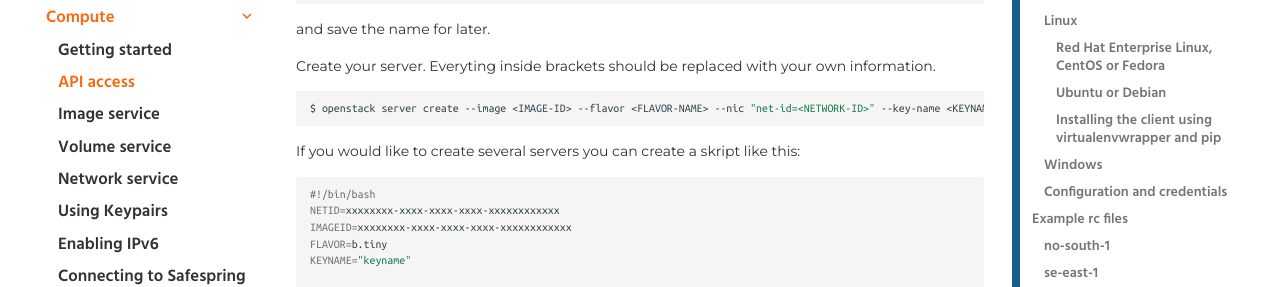
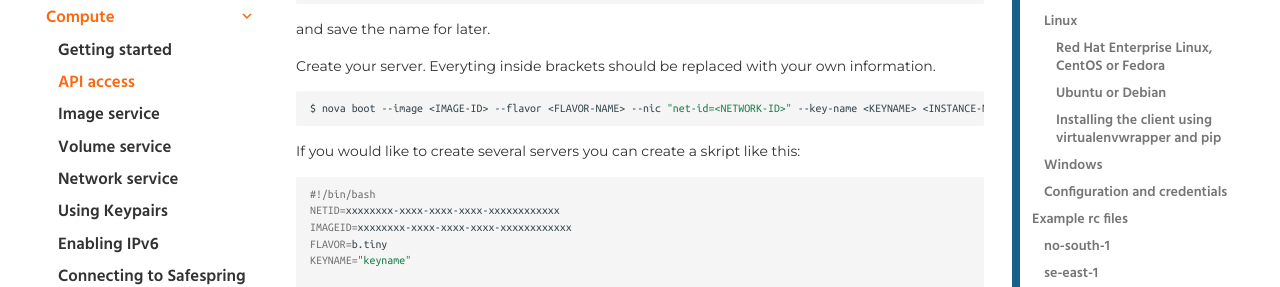
Before and after one commit to safespring/docs, an MkDocs documentation site: the page built from content/compute/api.md, in a window 1280 px wide and 900 px high, scrolled down 3048 px. Shown: the part 158-445 px from the top of the window. Built offline with MkDocs 1.6.1 and Material for MkDocs 9.7.7, drawn with Linux system fonts in a browser that asks for light colours; comment, search, counter and statistics services are not loaded; old or Windows-style settings are respelled for this version of MkDocs.

````diff
--- a/content/compute/api.md
+++ b/content/compute/api.md
@@ -172,7 +172,7 @@
 
 Create your server. Everyting inside brackets should be replaced with your own information.
 ```shell
-$ openstack server create --image <IMAGE-ID> --flavor <FLAVOR-NAME> --nic "net-id=<NETWORK-ID>" --key-name <KEYNAME> <INSTANCE-NAME>
+$ nova boot --image <IMAGE-ID> --flavor <FLAVOR-NAME> --nic "net-id=<NETWORK-ID>" --key-name <KEYNAME> <INSTANCE-NAME>
 ```
 
 If you would like to create several servers you can create a skript like this:
````
